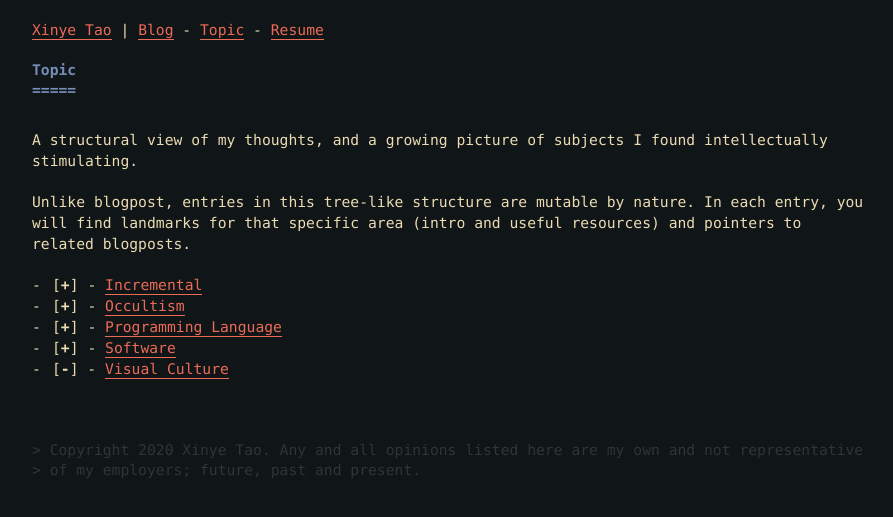
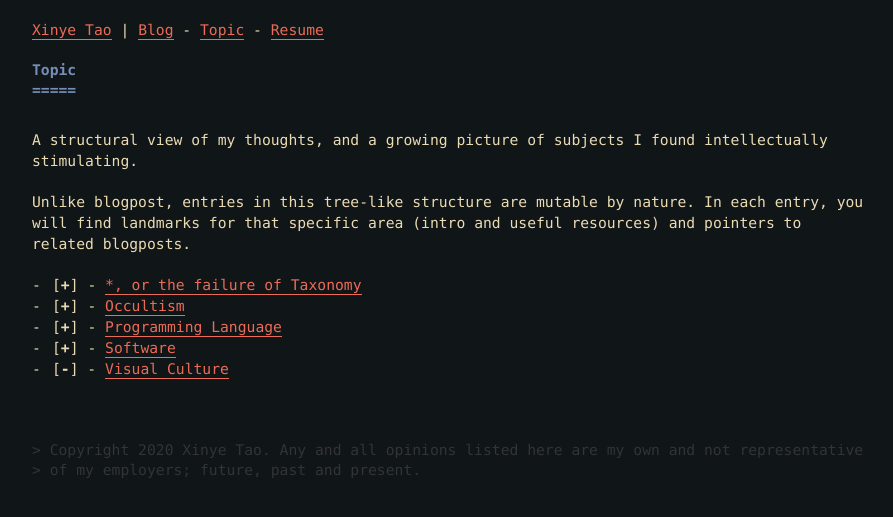
Before and after one commit to tabokie/tabokie.github.io, a Jekyll site: the page built from topics.md, in a window 1280 px wide. Shown: the top 517 px of the page, without its empty margins (188-1081 px from the left). Built offline with Jekyll 4.4.1, drawn with Linux system fonts in a browser that asks for light colours.

Commit message:
renaming and fix broken link
Signed-off-by: tabokie <xy.tao@outlook.com>

```diff
--- a/_topics/incremental.md
+++ b/_topics/a.md
@@ -1,6 +1,6 @@
 ---
 layout: blog
-title: Incremental
+title: "*, or the failure of Taxonomy"
 childs:
   - /subtopics/lifestyle
   - /subtopics/quote
```
Also changed, not shown: _subtopics/dreams.md (+1 -1 lines).
